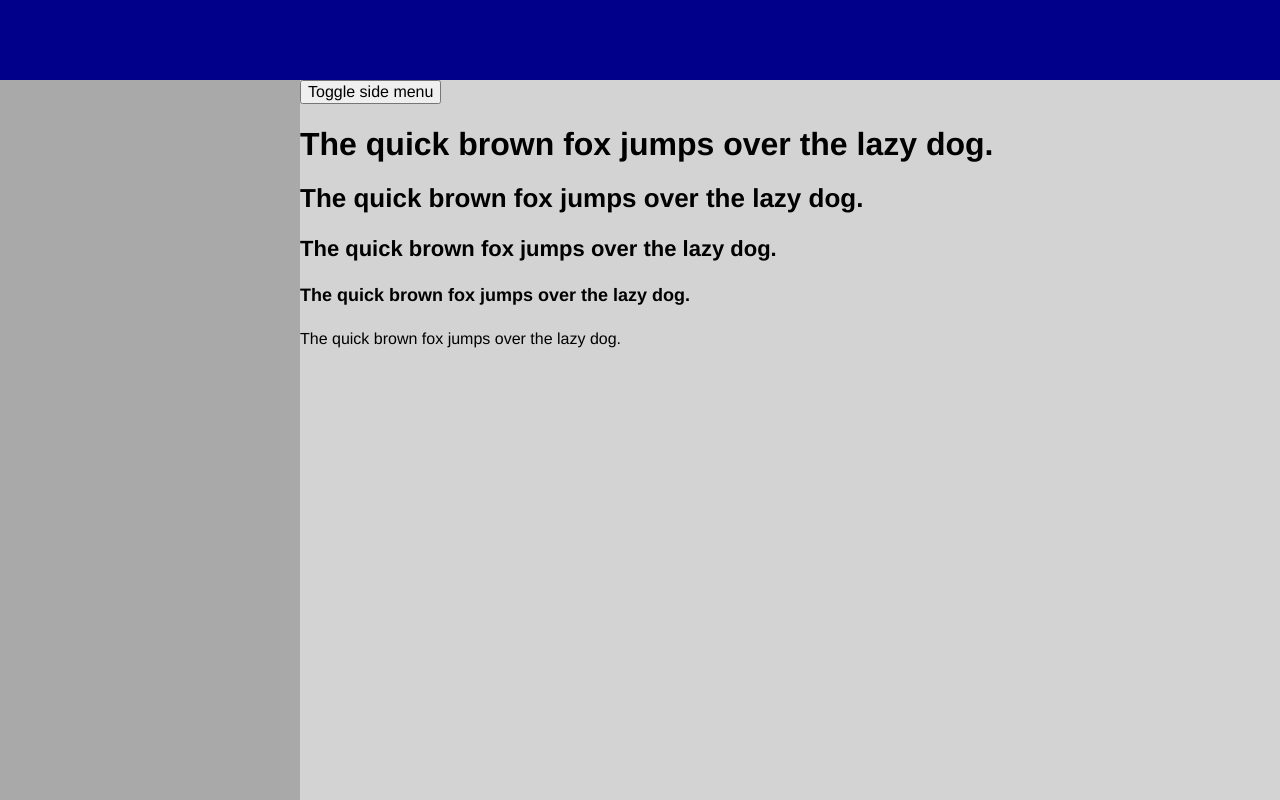
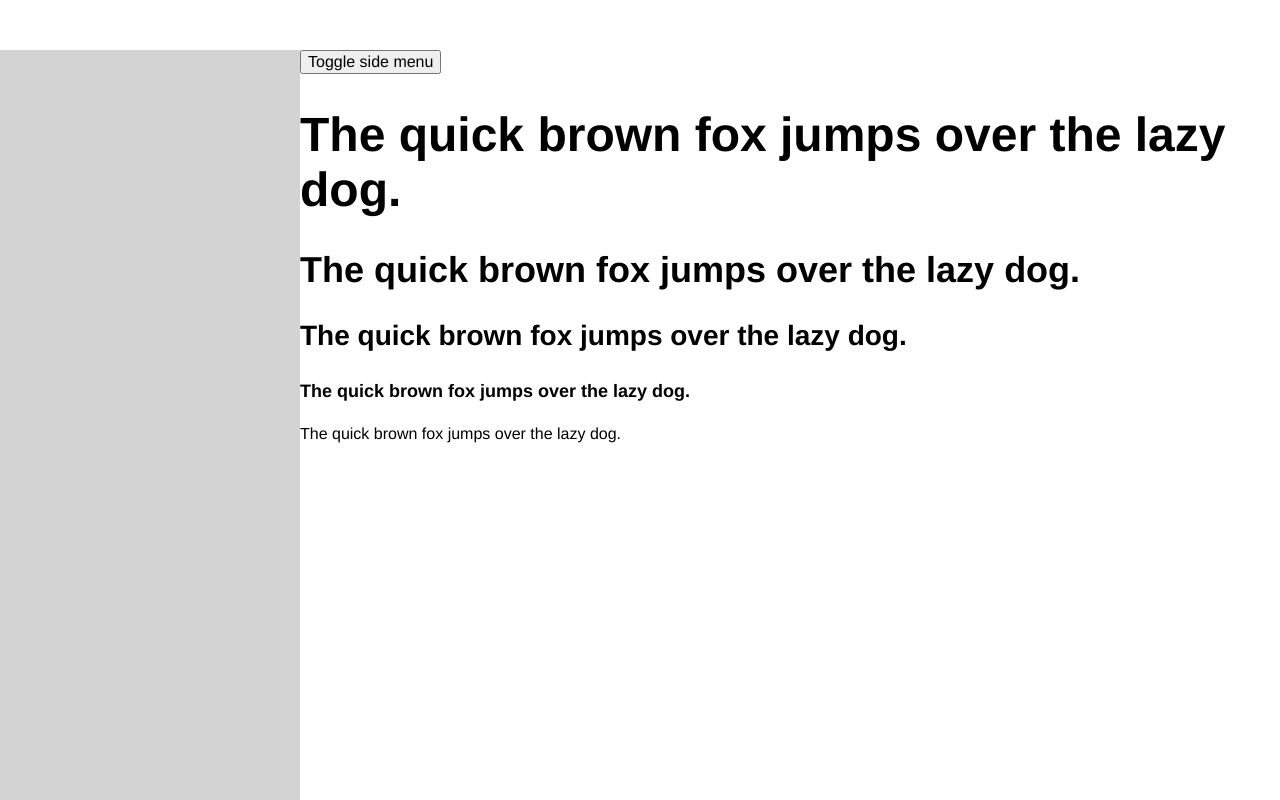
Before and after one commit to EdgeJay/react-starter-kit, a React app: page / in a window 1280 px wide. Built offline with nearby package versions, Linux system fonts and the light colour scheme.

Commit message:
adjust look and feel

```diff
--- a/src/client/components/App.tsx
+++ b/src/client/components/App.tsx
@@ -3,7 +3,7 @@ import { setConfig } from 'react-hot-loader';
 import { hot } from 'react-hot-loader/root';
 import { createGlobalStyle, ThemeProvider } from 'styled-components';
 import styledNormalize from 'styled-normalize';
-import { defaultTheme } from '../themes';
+import { defaultTheme, media } from '../themes';
 import Header from './base/Header';
 import Page from './base/Page';
 import PageContent from './base/PageContent';
@@ -40,9 +40,23 @@ const GlobalStyle = createGlobalStyle`
     font-size: ${props => props.theme.typo.h4.fontSize.phone};
   }
 
-  p, button, label {
+  body, p, button, label {
     font-size: ${props => props.theme.typo.p.fontSize.phone};
   }
+
+  ${media.desktop`
+    h1 {
+      font-size: ${props => props.theme.typo.h1.fontSize.desktop};
+    }
+
+    h2 {
+      font-size: ${props => props.theme.typo.h2.fontSize.desktop};
+    }
+
+    h3 {
+      font-size: ${props => props.theme.typo.h3.fontSize.desktop};
+    }
+  `};
 `;
 
 function App() {
--- a/src/client/components/base/Page.tsx
+++ b/src/client/components/base/Page.tsx
@@ -9,7 +9,7 @@ const Page: React.FunctionComponent<{ children?: React.ReactNode }> = ({ childre
       { name: 'header-right' },
     ]}
     rows={[
-      { name: 'header-top', size: '8rem' },
+      { name: 'header-top', size: '5rem' },
       { name: 'header-bottom', size: '1fr' },
       { name: 'page-end' },
     ]}
--- a/src/client/themes/defaultTheme.ts
+++ b/src/client/themes/defaultTheme.ts
@@ -4,13 +4,13 @@ const defaultTheme: DefaultTheme = {
   fontFamily: 'Helvetica Neue',
   fontSize: '10px',
   header: {
-    backgroundColor: 'darkblue',
+    backgroundColor: 'white',
   },
   sideMenu: {
-    backgroundColor: 'darkgrey',
+    backgroundColor: 'lightgrey',
   },
   content: {
-    backgroundColor: 'lightgrey',
+    backgroundColor: 'white',
   },
   typo: {
     h1: {
--- a/src/client/themes/index.ts
+++ b/src/client/themes/index.ts
@@ -13,9 +13,9 @@ export const media = (Object.keys(minScreenPixelWidths) as Array<
   keyof typeof minScreenPixelWidths
 >).reduce(
   (acc, label) => {
-    acc[label] = (first: any, ...args: any[]) => css`
-      @media (min-width: ${minScreenPixelWidths[label] / BASE_FONT_PIXEL_SIZE}rem) {
-        ${css(first, args)}
+    acc[label] = (first: any, ...interpolations: any[]) => css`
+      @media (min-width: ${minScreenPixelWidths[label]}px) {
+        ${css(first, ...interpolations)}
       }
     `;
     return acc;
```
